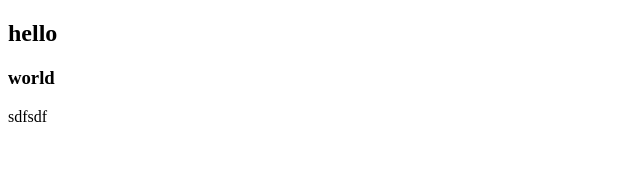
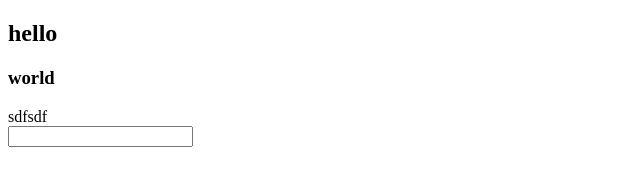
Before and after one commit to Julian2103/-, a plain HTML site: page index.html in a window 1280 px wide. Shown: the whole page, without its empty margins (0-640 px from the left). Drawn offline with Linux system fonts and the light colour scheme.

Commit message:
new branch

```diff
--- a/index.html
+++ b/index.html
@@ -9,5 +9,6 @@
       <h2>hello</h2>
       <h3>world</h3>
       <div>sdfsdf</div>
+      <input type="email" />
    </body>
 </html>
```
